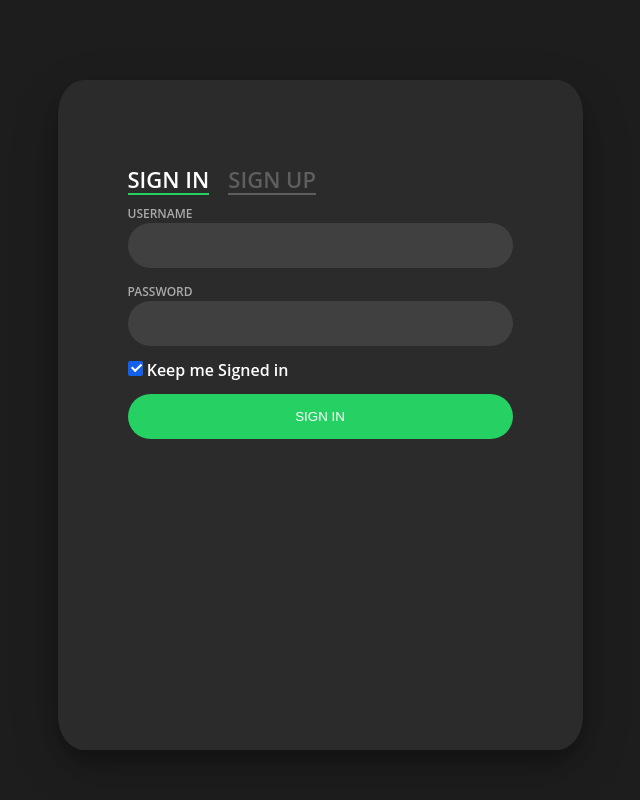
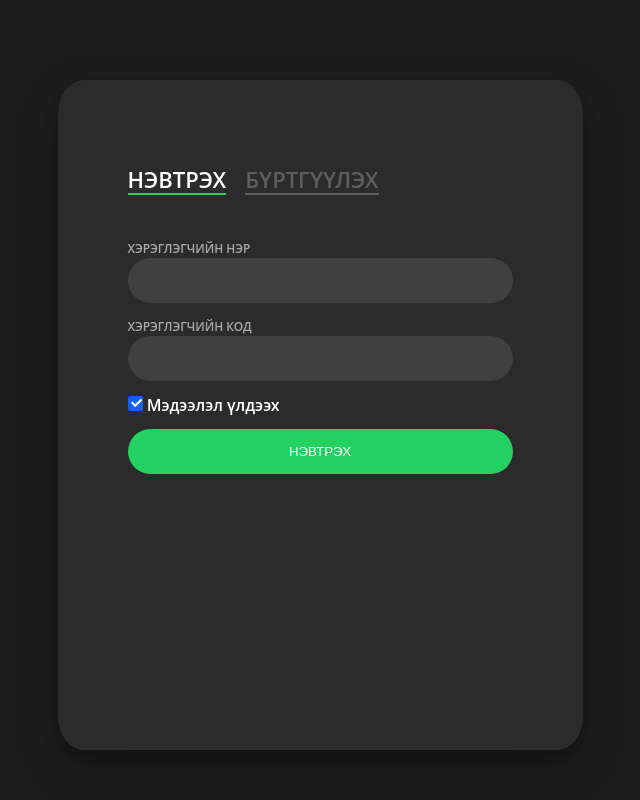
Before and after one commit to temuka12312/Lotus_profile, a Django app: page / in a window 1280 px wide. Shown: the whole page, without its empty margins (320-960 px from the left). Run offline with Django 5.2, Linux system fonts and the light colour scheme.

Commit message:
login suc

```diff
--- a/core/models.py
+++ b/core/models.py
@@ -37,8 +37,6 @@ class PersonInfo(models.Model):
     bio = models.TextField(verbose_name="bio")
     phone = models.IntegerField(verbose_name="Утасны дугаар")
     email = models.CharField(verbose_name="Gmail", max_length=100, null=True, blank=True)
-
-    # Add ForeignKey to the Register model to link it with a user
     user = models.ForeignKey(Register, on_delete=models.CASCADE, related_name='person_info', null=True, blank=True)
 
     class Meta:
--- a/core/views.py
+++ b/core/views.py
@@ -30,8 +30,11 @@ class Home(TemplateView):
     def get_context_data(self, **kwargs):
         context = super().get_context_data(**kwargs)
         context["information"] = PersonInfo.objects.filter()
-        context["registers"] = Register.objects.filter()
+        users = Register.objects.filter(pk=kwargs.get("pk")).first()
+        context['user'] = users
+        context['user_pk'] = users.pk  # Add the pk to the context
         return context
+
 
 class First(TemplateView):
     template_name = "first.html"
@@ -71,7 +74,6 @@ def sign_in_submission(request):
 
 
 def sign_up_submission(request):
-
     if request.method == "POST":
         try:
             data = json.loads(request.body)
--- a/design/static/css/login/signup.css
+++ b/design/static/css/login/signup.css
@@ -67,6 +67,7 @@ a{color:inherit;text-decoration:none}
 	position:relative;
 	perspective:1000px;
 	transform-style:preserve-3d;
+	top: 35px;
 }
 .login-form .group{
 	margin-bottom:15px;
--- a/design/static/js/custom.js
+++ b/design/static/js/custom.js
@@ -29,16 +29,27 @@ document.addEventListener("DOMContentLoaded", function() {
         })
         .then(data => {
             if (data.status === 'success') {
-                // Redirect to the specified URL from the response
-                window.location.href = "login"; // Use the URL returned from the server
+                // Ensure the 'user_pk' is defined and used properly
+                const userPk = "{{ user_pk }}";  // Ensure this is the correct pk passed from the server
+                if (userPk) {
+                    window.location.href = `/login/${userPk}/`;  // Redirect with pk in the URL
+                } else {
+                    console.error("User PK is not defined");
+                }
+
             } else {
-                alert(data.message); // Show error message
+                alert(data.message);  // Show error message
             }
         })
         .catch(error => {
             console.error(error);
             console.log(password)
-            window.location.href = "login";
+            const userPk = "{{ user_pk }}";  // Ensure this is the correct pk passed from the server
+            if (userPk) {
+                window.location.href = `/login/${userPk}/`;  // Redirect with pk in the URL
+            } else {
+                console.error("User PK is not defined");
+            }
         });
     });
 
--- a/design/templates/first.html
+++ b/design/templates/first.html
@@ -6,7 +6,7 @@
     <meta name="viewport" content="width=device-width, initial-scale=1.0">
     <meta name="author" content="Mohammad Sahragard">
     <link rel="icon" type="image/x-icon" href="{{ STATIC_URL }}images\lotus_logo.png">
-    <title>{{ register.name }}</title>
+    <title>PROFILE</title>
     <!-- import font icon (fontawesome) -->
     <script src="https://kit.fontawesome.com/b8b432d7d3.js" crossorigin="anonymous"></script>
     <!-- import css file (style.css) -->
--- a/design/templates/login/signup.html
+++ b/design/templates/login/signup.html
@@ -20,32 +20,32 @@
           name="tab"
           class="sign-in"
           checked
-        /><label for="tab-1" class="tab">Sign In</label>
+        /><label for="tab-1" class="tab">Нэвтрэх</label>
         <input id="tab-2" type="radio" name="tab" class="sign-up" /><label
           for="tab-2"
           class="tab"
-          >Sign Up</label
+          >Бүртгүүлэх</label
         >
         <div class="login-form">
           <!-- Sign In Form -->
           <form id="sign-in-form">
             <div class="sign-in-htm">
                 <div class="group">
-                    <label for="sign-in-user" class="label">Username</label>
+                    <label for="sign-in-user" class="label">Хэрэглэгчийн Нэр</label>
                     <input id="sign-in-user" name="username" type="text" class="input" />
                 </div>
                 <div class="group">
-                    <label for="sign-in-pass" class="label">Password</label>
+                    <label for="sign-in-pass" class="label">Хэрэглэгчийн Код</label>
                     <input id="sign-in-pass" name="password" type="password" class="input" />
                 </div>
                 <div class="group">
                   <input id="check" type="checkbox" class="check" checked />
                   <label for="check"
-                    ><span class="icon"></span> Keep me Signed in</label
+                    ><span class="icon"></span>    Мэдээлэл үлдээх</label
                   >
                 </div>
                 <div class="group">
-                    <input type="submit" class="button" value="Sign In" />
+                    <input type="submit" class="button" value="Нэвтрэх" />
                 </div>
             </div>
           </form>
@@ -53,23 +53,23 @@
           <form id="sign-up-form">
             <div class="sign-up-htm">
                 <div class="group">
-                    <label for="sign-up-name" class="label">Name</label>
+                    <label for="sign-up-name" class="label">Нэр</label>
                     <input id="sign-up-name" name="name" type="text" class="input" />
                 </div>
                 <div class="group">
-                    <label for="sign-up-pass" class="label">Password</label>
+                    <label for="sign-up-pass" class="label">Код</label>
                     <input id="sign-up-pass" name="password" type="password" class="input" />
                 </div>
                 <div class="group">
-                    <label for="sign-up-email" class="label">Email</label>
+                    <label for="sign-up-email" class="label">Емейл</label>
                     <input id="sign-up-email" name="email" type="email" class="input" />
                 </div>
                 <div class="group">
-                    <label for="sign-up-phone" class="label">Phone</label>
+                    <label for="sign-up-phone" class="label">Утас</label>
                     <input id="sign-up-phone" name="phone" type="tel" class="input" />
                 </div>
                 <div class="group">
-                    <input type="submit" class="button" value="Sign Up" />
+                    <input type="submit" class="button" value="Бүртгүүлэх" />
                 </div>
             </div>
           </form>
--- a/midsite/urls.py
+++ b/midsite/urls.py
@@ -32,7 +32,7 @@ urlpatterns = [
     path("admin/", admin.site.urls),
     path("", Login.as_view(), name='home'),
     path("login/start/", First.as_view(), name='start'),
-    path('login/', Home.as_view(), name='login'),
+    path('login/<pk>/', Home.as_view(), name='login'),
     path('sign-in/', sign_in_submission, name='sign_in_submission'),
     path('sign-up/', sign_up_submission, name='sign_up_submission'),
     path('__debug__/', include(debug_toolbar.urls)),
```
